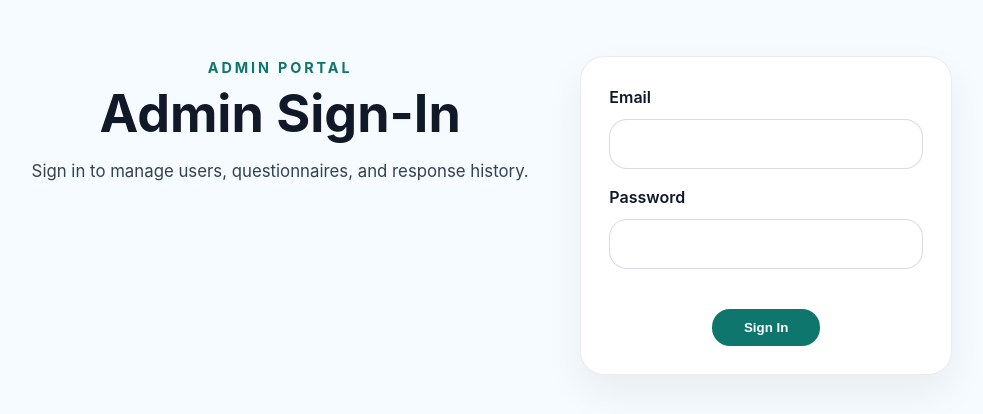
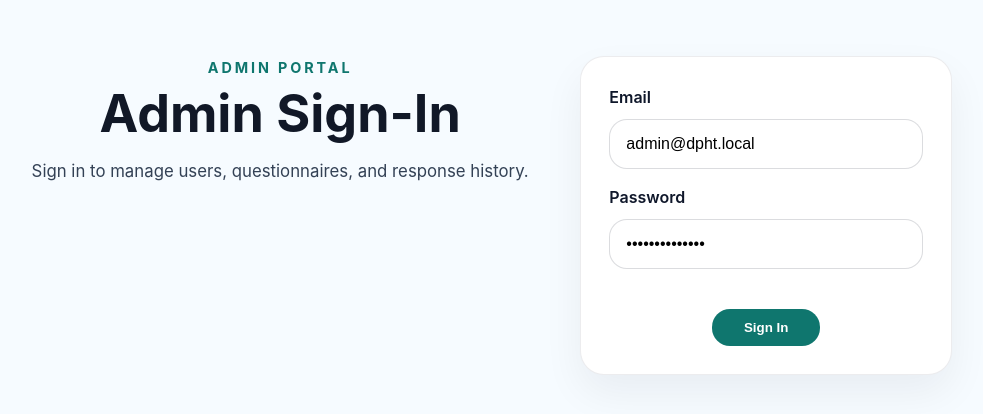
Before and after one commit to shreytrivedi002/MUM-18-divine-power, a Next.js app: page /admin/login in a window 1280 px wide. Shown: the top 414 px of the page, without its empty margins (154-1137 px from the left). Built offline with nearby package versions, Linux system fonts and the light colour scheme; no server answers.

Commit message:
add default superadmin creds to admin login for testing

```diff
--- a/components/admin/AdminLoginForm.tsx
+++ b/components/admin/AdminLoginForm.tsx
@@ -5,8 +5,9 @@ import { useState } from 'react';
 
 export default function AdminLoginForm() {
   const router = useRouter();
-  const [email, setEmail] = useState('');
-  const [password, setPassword] = useState('');
+  // Temporary testing defaults for quick SuperAdmin sign-in on local/dev.
+  const [email, setEmail] = useState('admin@dpht.local');
+  const [password, setPassword] = useState('DPHT@Admin123!');
   const [loading, setLoading] = useState(false);
   const [error, setError] = useState<string | null>(null);
 
```
